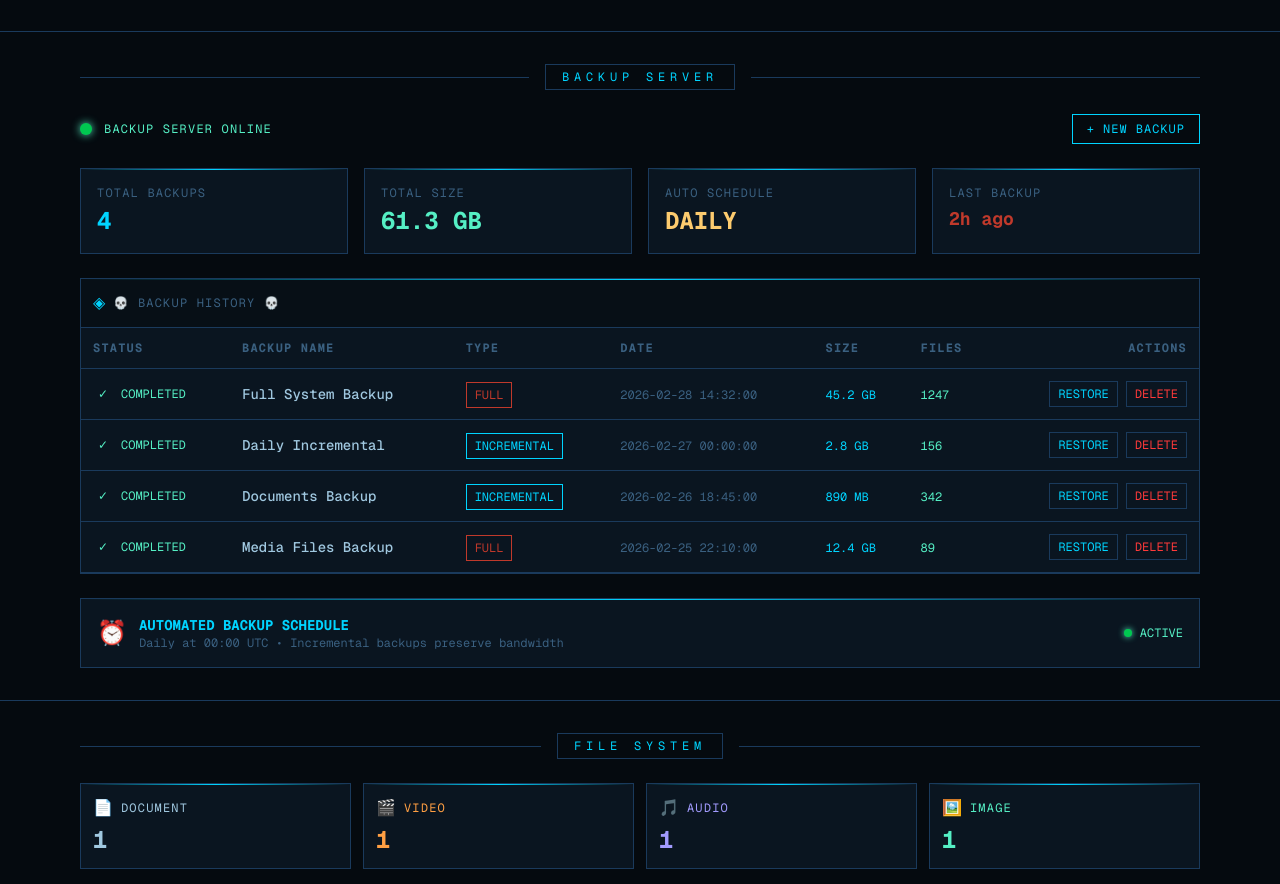
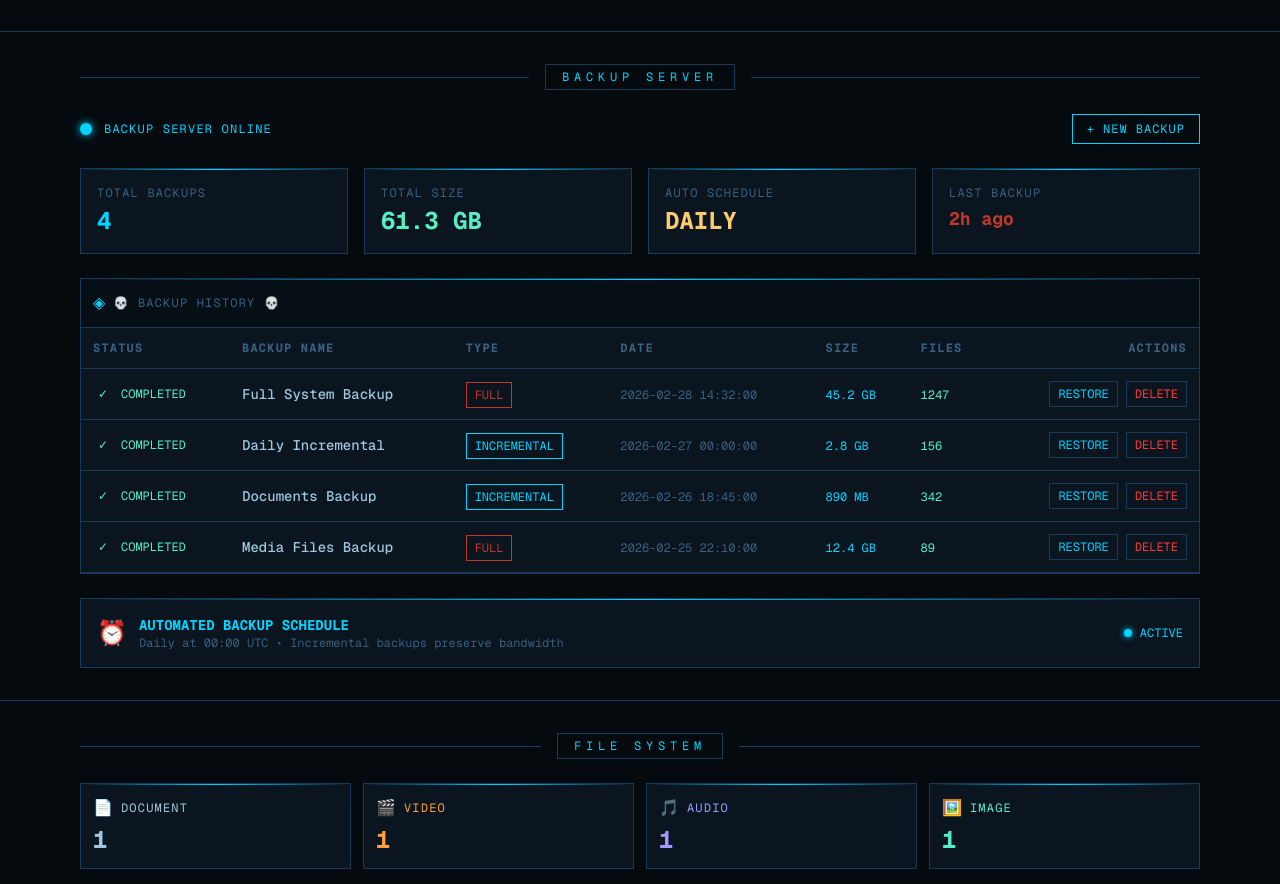
Before and after one commit to necrom729-code/Code-Somnia, a Next.js app: page / in a window 1280 px wide. Shown: the part 1142-2026 px from the top of the page. Built offline with nearby package versions, Linux system fonts and the light colour scheme.

Commit message:
style(ui): switch backup status indicators to blue

```diff
--- a/src/components/BackupManager.tsx
+++ b/src/components/BackupManager.tsx
@@ -124,8 +124,8 @@ export default function BackupManager() {
       {/* Backup Controls */}
       <div className="flex flex-wrap items-center justify-between gap-4">
         <div className="flex items-center gap-3">
-          <div className="w-3 h-3 rounded-full bg-green-500 animate-pulse" style={{ boxShadow: "0 0 8px #55efc4" }} />
-          <span className="text-xs tracking-widest" style={{ color: "#55efc4" }}>
+          <div className="w-3 h-3 rounded-full animate-pulse" style={{ background: "#00d4ff", boxShadow: "0 0 8px #00d4ff" }} />
+          <span className="text-xs tracking-widest" style={{ color: "#00d4ff" }}>
             BACKUP SERVER ONLINE
           </span>
         </div>
@@ -274,8 +274,8 @@ export default function BackupManager() {
             </div>
           </div>
           <div className="flex items-center gap-2">
-            <span className="w-2 h-2 rounded-full bg-green-500 animate-pulse" style={{ boxShadow: "0 0 6px #55efc4" }} />
-            <span className="text-xs" style={{ color: "#55efc4" }}>ACTIVE</span>
+            <div className="w-2 h-2 rounded-full animate-pulse" style={{ background: "#00d4ff", boxShadow: "0 0 6px #00d4ff" }} />
+            <span className="text-xs" style={{ color: "#00d4ff" }}>ACTIVE</span>
           </div>
         </div>
       </div>
```
